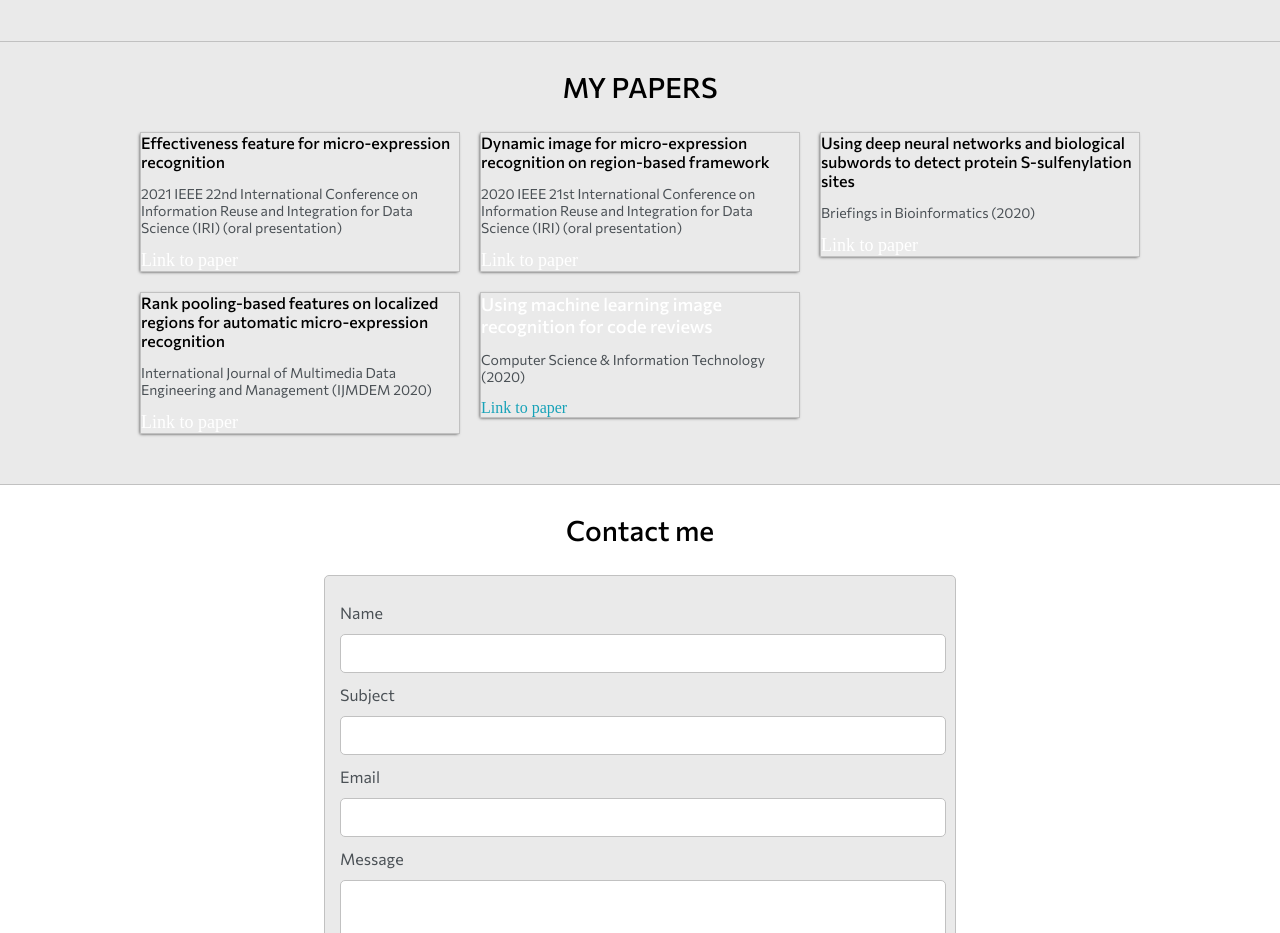
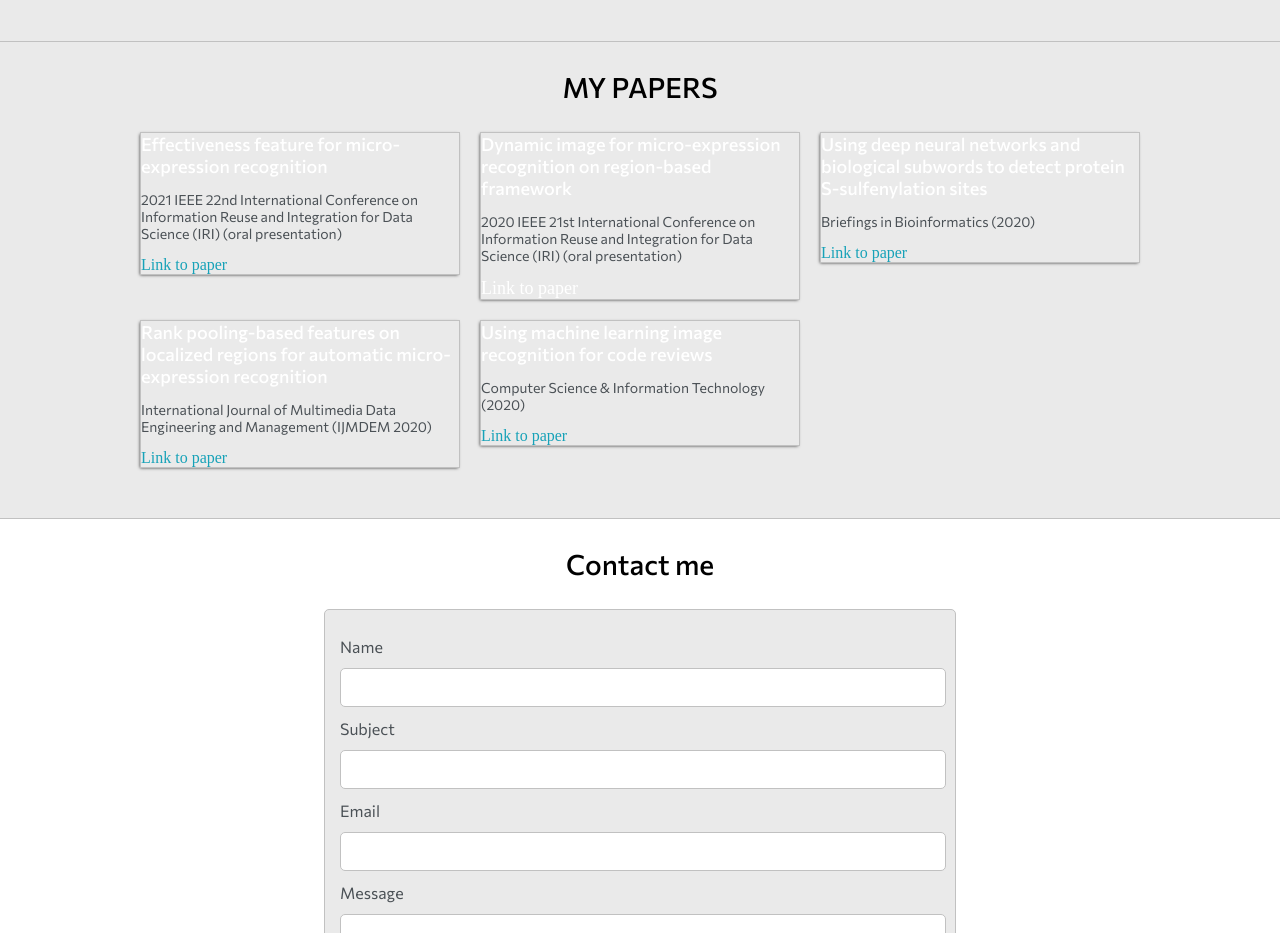
Before and after one commit to Trangle91/TrangLe91.github.io, a plain HTML site: page index.html in a window 1280 px wide. Shown: the part 2720-3653 px from the top of the page. Drawn offline with nearby package versions, Linux system fonts and the light colour scheme.

Commit message:
Update index.html
updated papers

```diff
--- a/index.html
+++ b/index.html
@@ -289,15 +289,15 @@
 
                 <div>
                     <div class="post">
-                       <h6 class='post-title'>Effectiveness feature for micro-expression recognition</h6>
+                       <h6 class='post-title'  style='font-size:18px;color:white' >Effectiveness feature for micro-expression recognition</h6>
                         <p class='post-intro'>2021 IEEE 22nd International Conference on Information Reuse and Integration for Data Science (IRI) (oral presentation) </p>
-                       <a target='_blank' style='font-size:18px;color:white' href='https://ieeexplore.ieee.org/abstract/document/9598521'>Link to paper</a>
+                       <a target='_blank'href='https://ieeexplore.ieee.org/abstract/document/9598521'>Link to paper</a>
                     </div>
                 </div>
 
                 <div>
                     <div class="post">
-                        <h6 class='post-title'>Dynamic image for micro-expression recognition on region-based framework</h6>
+                        <h6 class='post-title' style='font-size:18px;color:white'>Dynamic image for micro-expression recognition on region-based framework</h6>
                         <p class='post-intro'>2020 IEEE 21st International Conference on Information Reuse and Integration for Data Science (IRI) (oral presentation) </p>
                        <a target='_blank' style='font-size:18px;color:white' href='https://ieeexplore.ieee.org/abstract/document/9191391'>Link to paper</a>
                     </div>
@@ -305,18 +305,18 @@
 
                  <div>
                     <div class="post">
-                        <h6 class='post-title'>Using deep neural networks and biological subwords to detect protein S-sulfenylation sites</h6>
+                        <h6 class='post-title' style='font-size:18px;color:white'>Using deep neural networks and biological subwords to detect protein S-sulfenylation sites</h6>
                         <p class='post-intro'>Briefings in Bioinformatics (2020) </p>
-                       <a target='_blank' style='font-size:18px;color:white' href='https://academic.oup.com/bib/advance-article-abstract/doi/10.1093/bib/bbaa128/5866114?redirectedFrom=fulltext'>
+                       <a target='_blank' href='https://academic.oup.com/bib/advance-article-abstract/doi/10.1093/bib/bbaa128/5866114?redirectedFrom=fulltext'>
                     Link to paper</a>
                     </div>
                 </div>
 
                 <div>
                     <div class="post">
-                        <h6 class='post-title'>Rank pooling-based features on localized regions for automatic micro-expression recognition</h6>
+                        <h6 class='post-title' style='font-size:18px;color:white'>Rank pooling-based features on localized regions for automatic micro-expression recognition</h6>
                         <p class='post-intro'>International Journal of Multimedia Data Engineering and Management (IJMDEM 2020) </p>
-                       <a target='_blank' style='font-size:18px;color:white' href='https://www.igi-global.com/article/rank-pooling-based-features-on-localized-regions-for-automatic-micro-expression-recognition/267765'>
+                       <a target='_blank'  href='https://www.igi-global.com/article/rank-pooling-based-features-on-localized-regions-for-automatic-micro-expression-recognition/267765'>
                     Link to paper</a>
                     </div>
                 </div>
```
